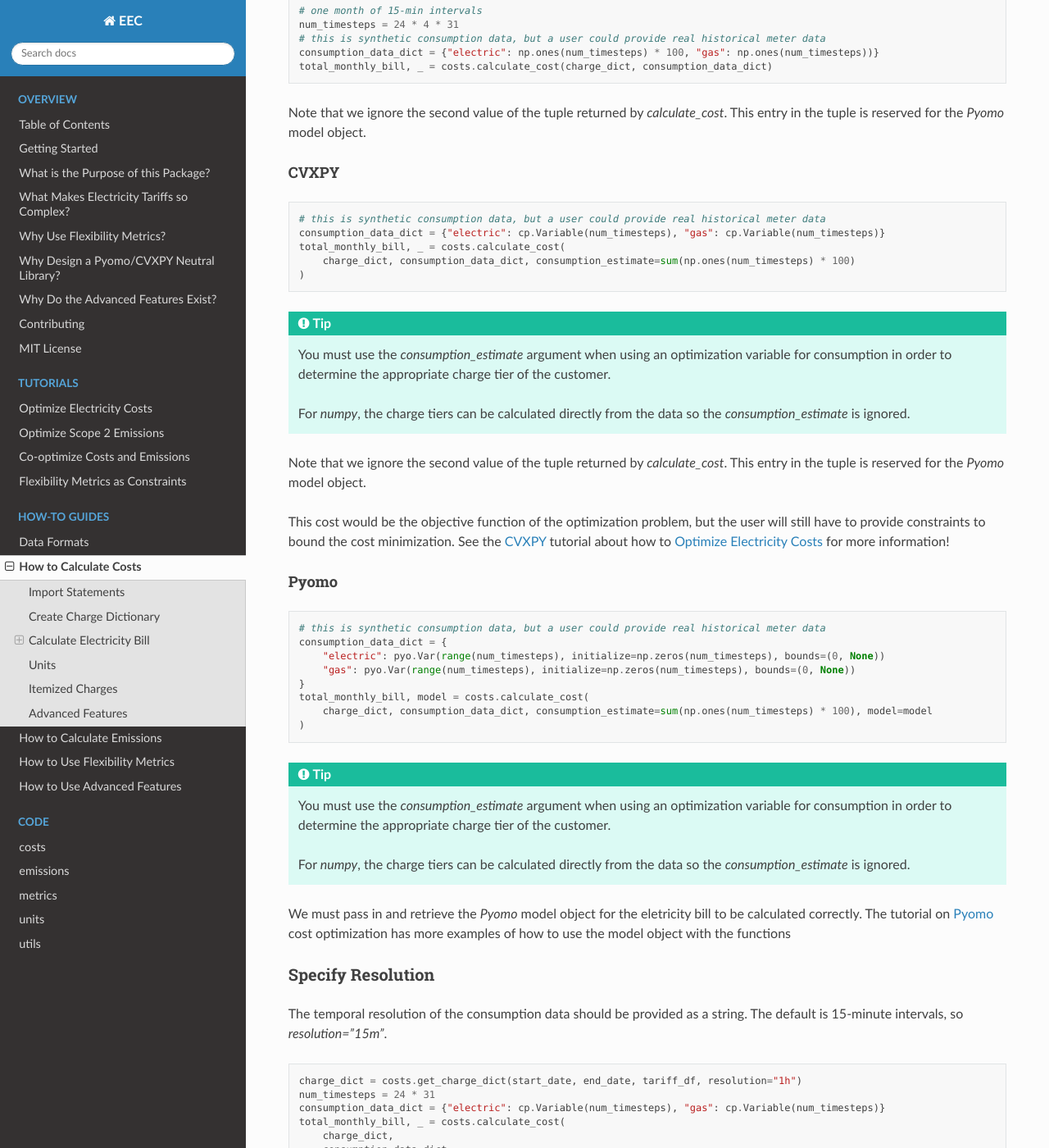
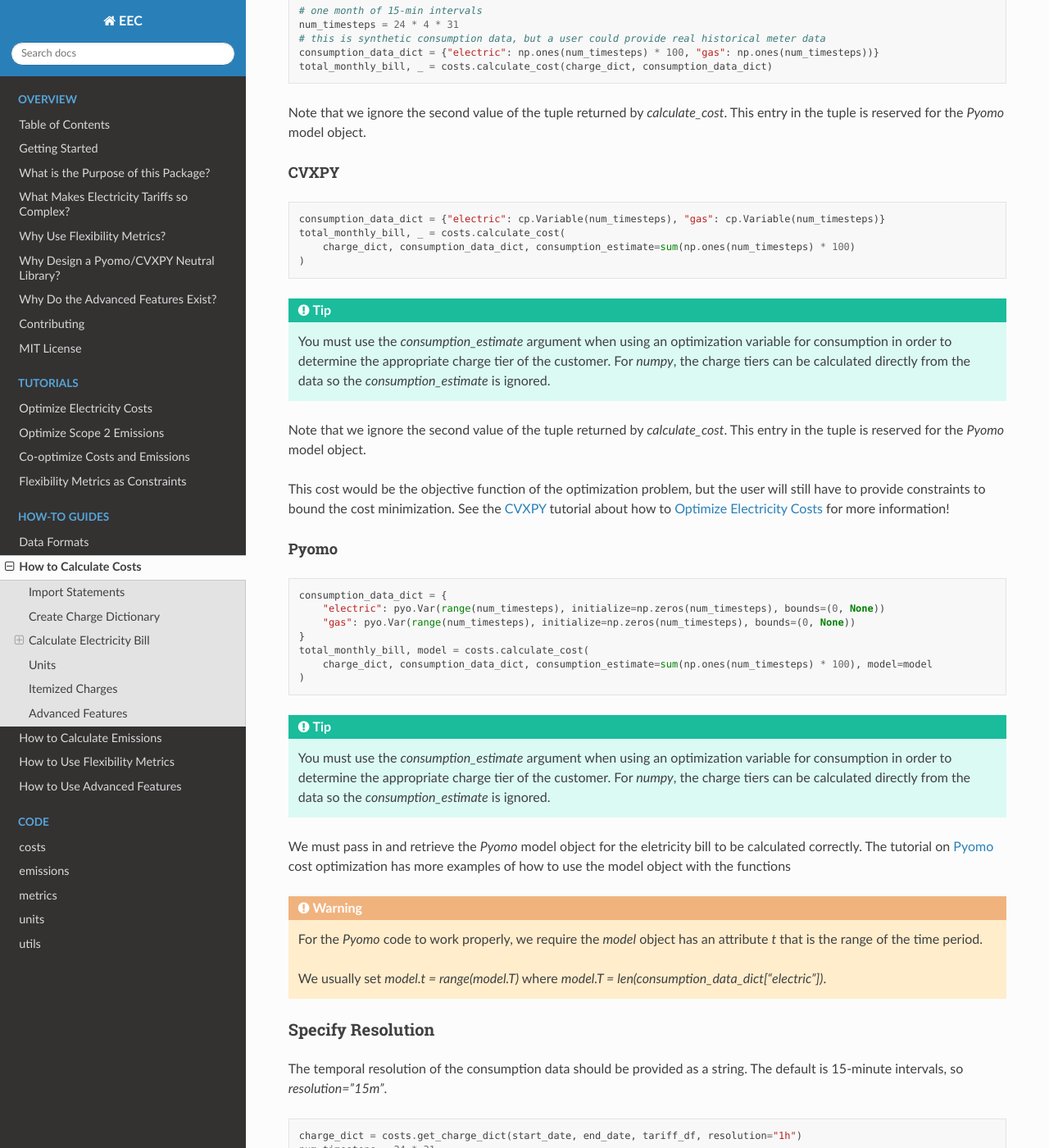
Before and after one commit to we3lab/eeco, a Sphinx documentation site: the page built from docs/how_to_cost.rst, in a window 1280 px wide and 1400 px high, scrolled down 2055 px. Shown: the whole window at 82% size. Built offline with Sphinx 7.4.7 and the Read the Docs theme 3.1.0, drawn with Linux system fonts in a browser that asks for light colours; formulas are drawn with MathJax 3.

Commit message:
Added a warning box that model.t is required for Pyomo

```diff
--- a/docs/how_to_cost.rst
+++ b/docs/how_to_cost.rst
@@ -82,7 +82,6 @@ CVXPY
 
 .. code-block:: python
 
-    # this is synthetic consumption data, but a user could provide real historical meter data
     consumption_data_dict = {"electric": cp.Variable(num_timesteps), "gas": cp.Variable(num_timesteps)}
     total_monthly_bill, _ = costs.calculate_cost(
         charge_dict, consumption_data_dict, consumption_estimate=sum(np.ones(num_timesteps) * 100)
@@ -92,7 +91,6 @@ CVXPY
 
   You must use the `consumption_estimate` argument when using an optimization variable for consumption
   in order to determine the appropriate charge tier of the customer.
-
   For `numpy`, the charge tiers can be calculated directly from the data so the `consumption_estimate` is ignored.
 
 Note that we ignore the second value of the tuple returned by `calculate_cost`.
@@ -107,7 +105,6 @@ Pyomo
 
 .. code-block:: python
 
-    # this is synthetic consumption data, but a user could provide real historical meter data
     consumption_data_dict = {
         "electric": pyo.Var(range(num_timesteps), initialize=np.zeros(num_timesteps), bounds=(0, None))
         "gas": pyo.Var(range(num_timesteps), initialize=np.zeros(num_timesteps), bounds=(0, None))
@@ -120,11 +117,16 @@ Pyomo
 
   You must use the `consumption_estimate` argument when using an optimization variable for consumption
   in order to determine the appropriate charge tier of the customer.
-
   For `numpy`, the charge tiers can be calculated directly from the data so the `consumption_estimate` is ignored.
 
 We must pass in and retrieve the `Pyomo` model object for the eletricity bill to be calculated correctly.
 The tutorial on :ref:`pyo-cost` cost optimization has more examples of how to use the model object with the functions
+
+.. WARNING::
+
+  For the `Pyomo` code to work properly, we require the `model` object has an attribute `t` that is the range of the time period.
+
+  We usually set `model.t = range(model.T)` where `model.T = len(consumption_data_dict["electric"])`.
 
 Specify Resolution
 ******************
```
